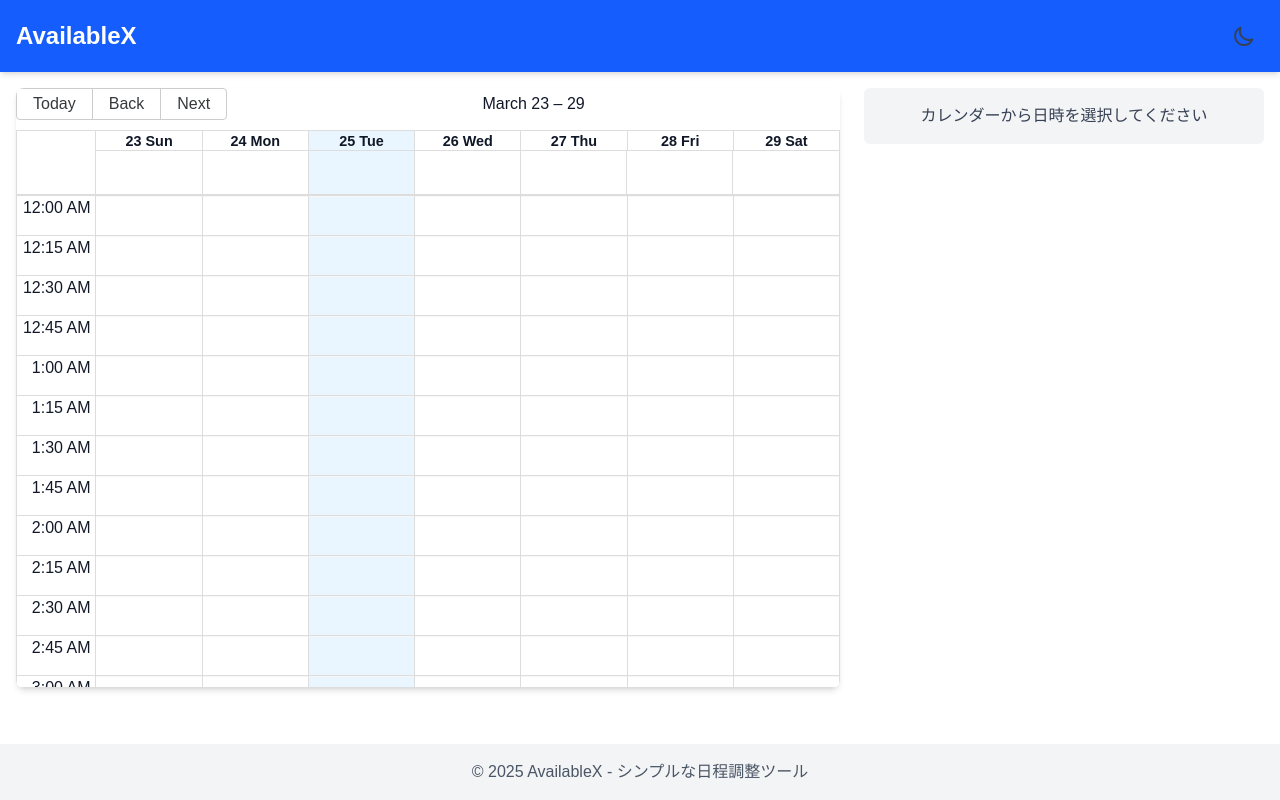
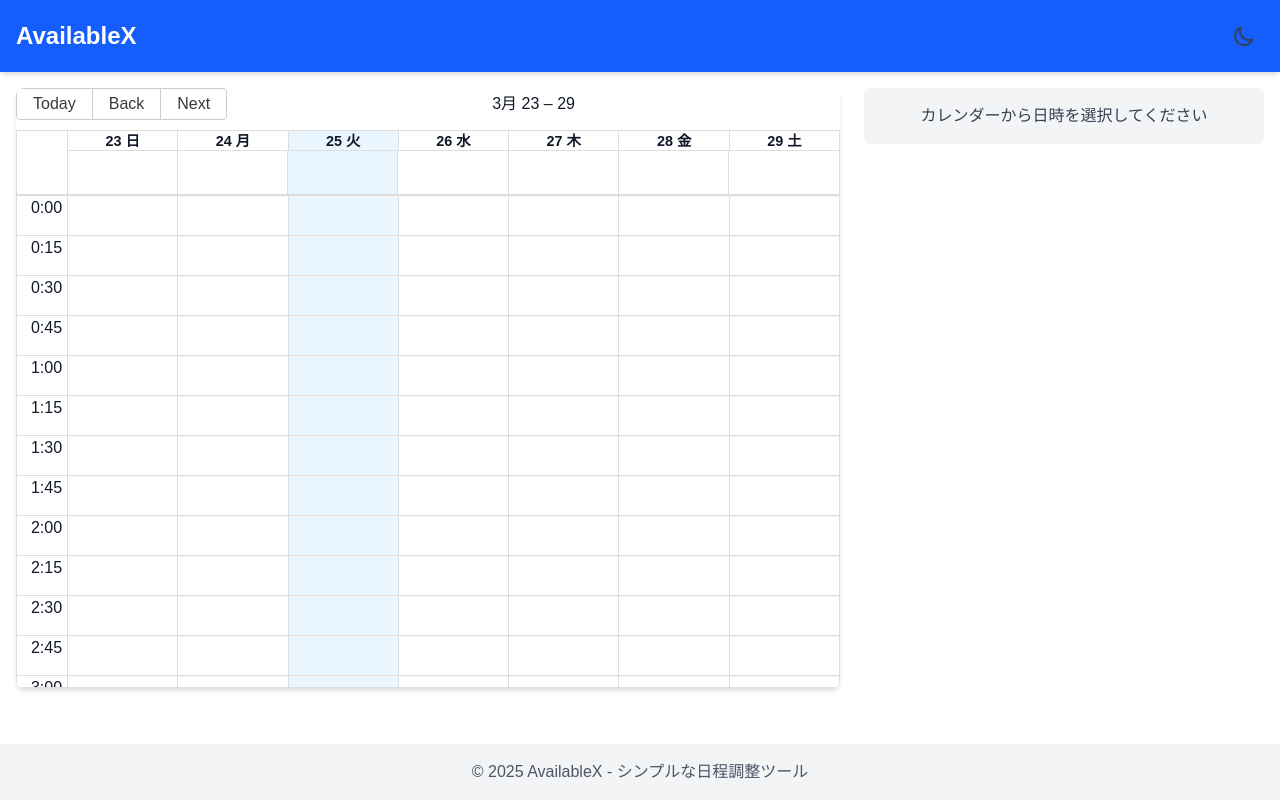
Before and after one commit to chokkoyamada/AvailableX, a Next.js app: page / in a window 1280 px wide. Built offline with nearby package versions, Linux system fonts and the light colour scheme.

Commit message:
fixed datetime format in ui

```diff
--- a/src/components/Calendar.tsx
+++ b/src/components/Calendar.tsx
@@ -11,7 +11,7 @@ import { timeToIndex } from '../lib/decode';
 
 // ロケール設定
 const locales = {
-  'ja-JP': ja,
+  'ja': ja,
 };
 
 const localizer = dateFnsLocalizer({
@@ -21,6 +21,25 @@ const localizer = dateFnsLocalizer({
   getDay,
   locales,
 });
+
+// 時間表示のフォーマットを設定
+const formats = {
+  timeGutterFormat: 'H:mm', // 時間軸の表示を24時間表記（0:00, 1:00,...）
+  eventTimeRangeFormat: ({ start, end }: { start: Date; end: Date }, culture: string | undefined, localizer: unknown) => {
+    // localizerがformat関数を持っていることを確認
+    if (localizer && typeof localizer === 'object' && 'format' in localizer &&
+        typeof (localizer as Record<string, unknown>).format === 'function') {
+      // 型安全な方法でformat関数を呼び出す
+      const formatter = (localizer as { format: (date: Date, format: string, culture?: string) => string });
+      const formattedStart = formatter.format(start, 'H:mm', culture);
+      const formattedEnd = formatter.format(end, 'H:mm', culture);
+      return `${formattedStart} – ${formattedEnd}`;
+    }
+    // フォールバック
+    return `${start.getHours()}:${start.getMinutes().toString().padStart(2, '0')} – ${end.getHours()}:${end.getMinutes().toString().padStart(2, '0')}`;
+  },
+  agendaTimeFormat: 'H:mm',
+};
 
 // イベントの型定義
 interface CalendarEvent {
@@ -112,6 +131,17 @@ export default function Calendar() {
     [baseDate, dispatch]
   );
 
+  // 現在表示中の日付
+  const [currentDate, setCurrentDate] = useState<Date>(() => new Date());
+
+  // ナビゲーションハンドラ（週の切り替え）
+  const handleNavigate = useCallback(
+    (newDate: Date) => {
+      setCurrentDate(newDate);
+    },
+    []
+  );
+
   // イベントのクリックハンドラ（削除）
   const handleSelectEvent = useCallback(
     (event: CalendarEvent) => {
@@ -156,8 +186,11 @@ export default function Calendar() {
         onSelectEvent={handleSelectEvent}
         eventPropGetter={eventPropGetter}
         dayLayoutAlgorithm="no-overlap"
-        formats={localizer.formats}
+        formats={formats}
+        culture="ja"
         className={theme === 'dark' ? 'rbc-dark-theme' : ''}
+        date={currentDate}
+        onNavigate={handleNavigate}
       />
     </div>
   );
```
